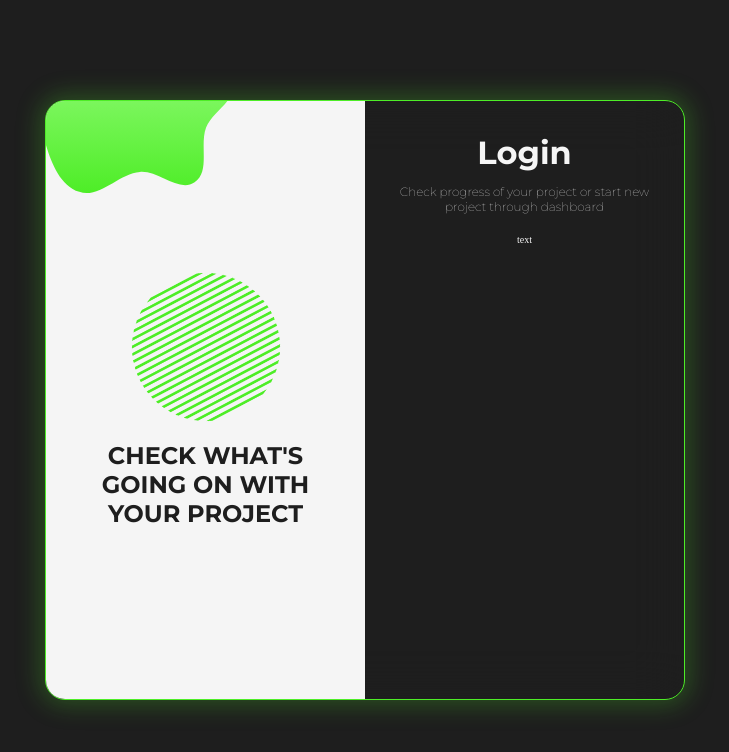
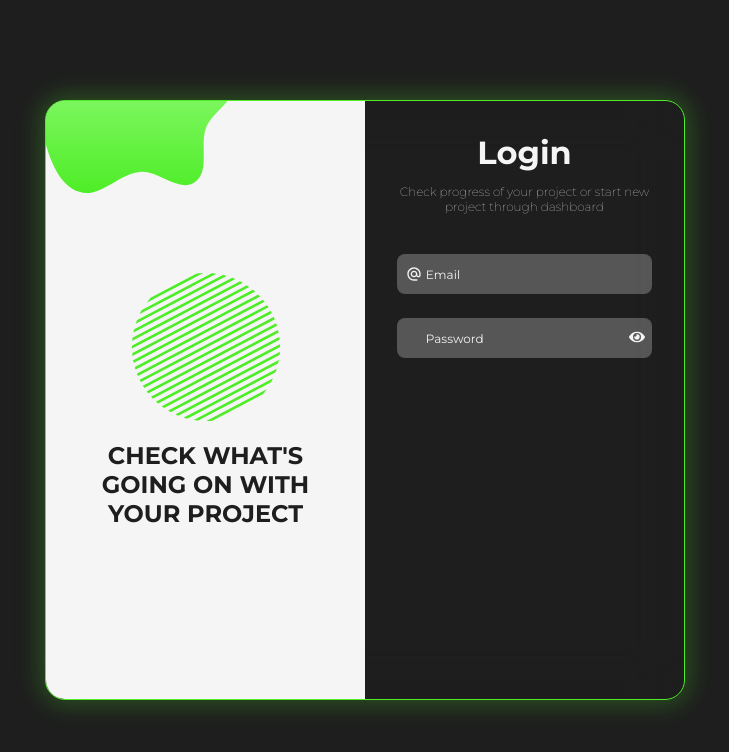
Before and after one commit to OkkyAdnsyh/project-manager-fe, a Next.js app: page / in a window 1280 px wide. Shown: the top 752 px of the page, without its empty margins (275-1004 px from the left). Built offline with nearby package versions, Linux system fonts and the light colour scheme.

Commit message:
init (Folder Structure) : init folder structure and login form

```diff
--- /dev/null
+++ b/components/elements/Button/Button.tsx
@@ -0,0 +1,31 @@
+import React, { HTMLProps } from 'react';
+import styles from '@/components/elements/Button/button.module.scss';
+
+interface IBtnProps extends HTMLProps<HTMLButtonElement>{
+    children : React.ReactNode,
+    btnType : string,
+    classGroup? : Array<string>
+}
+
+const Button = ({children, className, classGroup, btnType, onClick} : IBtnProps) => {
+  return (
+    <>
+        {btnType === 'button' &&
+            <button type="button" className={className} onClick={onClick}>
+                {children}
+            </button>
+        }
+        {btnType === 'submit' &&
+            <button
+            type="submit"
+            className={`${styles["submit-btn"]} ${classGroup?.map((name) => {return styles[name]}).join(" ")}`}
+            onClick={onClick}>
+                <div className={styles["enable-background"]}></div>
+                {children}
+            </button>
+        }
+    </>
+  )
+}
+
+export default Button
--- a/components/elements/Input/Input.tsx
+++ b/components/elements/Input/Input.tsx
@@ -1,5 +1,10 @@
-import React, { HTMLProps } from 'react';
+'use client'
+
+import React, { HTMLProps, MouseEvent, useState } from 'react';
 import styles from '@/components/elements/Input/input-global.module.scss';
+import Button from '@/components/elements/Button/Button';
+import * as MD from 'react-icons/md';
+import * as FA from 'react-icons/fa';
 
 interface IInputProps extends HTMLProps<HTMLInputElement>{
     inputType : string,
@@ -9,16 +14,57 @@ interface IInputProps extends HTMLProps<HTMLInputElement>{
 }
 
 const Input : React.FC<IInputProps> = ({inputType, label, name, containerStyle, inputStyle, ...rest}) => {
+
+    const [isFocus, setFocus] = useState<boolean>(false);
+    const [isReveal, setReveal] = useState<boolean>(false);
+
+    const handlePassReveal : (e : MouseEvent<HTMLButtonElement>) => void = (e) => {
+        setReveal(!isReveal);
+    };
+
     return(
         <>
-            {inputType === "text" || inputType === "password" || inputType === "email" ?
-                <div className={styles['input-container']}>
-                    <label htmlFor={name}>{label}</label>
-                    <input type={inputType} />
-                </div>
-                :
-                ""
-            }
+            <div className={`${styles['input-container']}`}>
+                {inputType === "email" &&
+                    <div className={`${styles['email-input']}  ${isFocus && styles.isActive}`}>
+                        <MD.MdOutlineAlternateEmail style={{color : '#F3F3F3', fontSize : 16}} />
+                        <label htmlFor={inputType} id={`${inputType}-label`}>{label}</label>
+                        <input
+                            type={inputType}
+                            name={inputType}
+                            id={inputType}
+                            onFocus={() => {
+                                {isFocus ? '' : setFocus(!isFocus)}
+                            }}
+                            onBlur={(e) => {
+                                {!e.target.value && isFocus ? setFocus(!isFocus) : ''}
+                            }} />
+                    </div>
+                }
+                {inputType === "password" &&
+                    <div className={`${styles['email-input']}  ${isFocus && styles.isActive}`}>
+                        <MD.MdOutlineLock style={{color : '#F3F3F3', fontSize : 16}} />
+                        <label htmlFor={inputType} id={`${inputType}-label`}>{label}</label>
+                        <input
+                            type={!isReveal ? inputType : "text"}
+                            name={inputType}
+                            id={inputType}
+                            onFocus={() => {
+                                {isFocus ? '' : setFocus(!isFocus)}
+                            }}
+                            onBlur={(e) => {
+                                {!e.target.value && isFocus ? setFocus(!isFocus) : ''}
+                            }} />
+                        <Button className={styles['reveal-btn']} onClick={handlePassReveal} btnType="button">
+                            {!isReveal ?
+                                <FA.FaEye style={{color : '#F3F3F3', fontSize : 16}} />
+                                :
+                                <FA.FaEyeSlash style={{color : '#F3F3F3', fontSize : 16}} />
+                            }
+                        </Button>
+                    </div>
+                }
+            </div>
         </>
     )
 }
--- a/components/elements/Input/input-global.module.scss
+++ b/components/elements/Input/input-global.module.scss
@@ -4,5 +4,48 @@
     flex-direction: column;
     align-items: center;
     justify-content: flex-start;
-    row-gap: 1rem;
 }
+.email-input{
+    width: 100%;
+    display: flex;
+    align-items: center;
+    justify-content: flex-start;
+    column-gap: .8rem;
+    background: rgba($color: #ffffff, $alpha: .25);
+    padding: 1rem .8rem;
+    border-radius: .8rem;
+    position: relative;
+    border: 1px solid transparent;
+
+    &.isActive{
+        background: var(--primary-color);
+        border: 1px solid var(--tertier-color);
+        transition: all .3s;
+
+        label{
+            background: var(--primary-color);
+            transform: translateY(-125%);
+            color: var(--tertier-color);
+        }
+    }
+
+    label{
+        font-family: var(--font);
+        font-size: 1.2rem;
+        color: #f3f3f3;
+        position: absolute;
+        left: 11%;
+        pointer-events: none;
+        transform: translateY(0);
+        transition: all .3s;
+    }
+    input{
+        color: var(--sec-color);
+        font-size: 1.6rem;
+    }
+    .reveal-btn{
+        margin-left: auto;
+        margin-right: .8rem;
+        cursor: pointer;
+    }
+}
--- a/components/modules/Forms/Login.tsx
+++ b/components/modules/Forms/Login.tsx
@@ -26,8 +26,9 @@ const Login = () => {
             <h1>Login</h1>
             <p>Check progress of your project or start new project through dashboard</p>
           </article>
-          <FormControl>
-            <Input inputType='text' label='text' />
+          <FormControl className={styles['login-form']}>
+            <Input inputType='email' label='Email' />
+            <Input inputType='password' label='Password' />
           </FormControl>
         </section>
       </section>
--- a/components/modules/Forms/form.module.scss
+++ b/components/modules/Forms/form.module.scss
@@ -71,6 +71,15 @@
                 text-align: center;
             }
         }
+        .login-form{
+            width: 100%;
+            margin-top: 2rem;
+            display: flex;
+            flex-direction: column;
+            align-items: center;
+            justify-content: flex-start;
+            row-gap: 2.4rem;
+        }
     }
 }
 
--- a/package.json
+++ b/package.json
@@ -12,6 +12,7 @@
     "next": "14.0.4",
     "react": "^18",
     "react-dom": "^18",
+    "react-icons": "^5.0.1",
     "sass": "^1.69.7"
   },
   "devDependencies": {
```
Also changed, not shown: components/elements/Button/button.module.scss (added), 1 other file (tests, documents, lock files or other folders).
